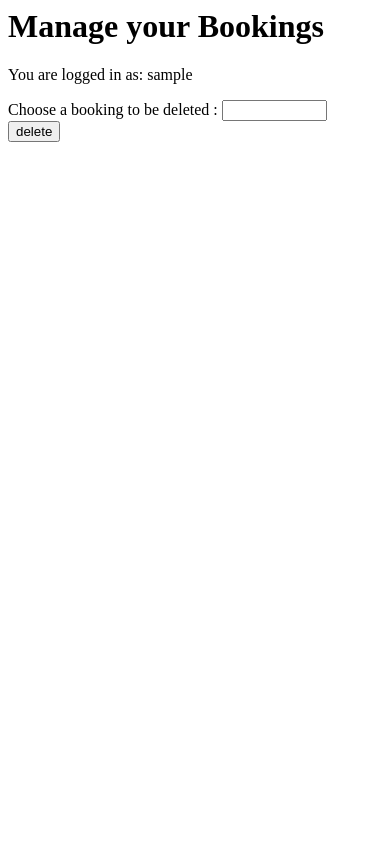
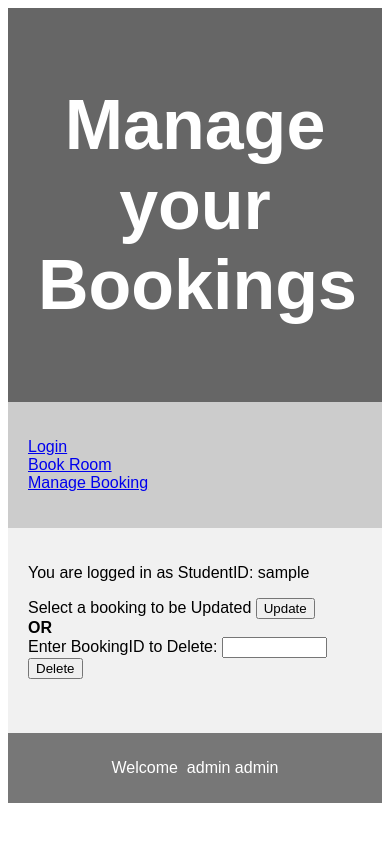
Before and after one commit to leonardokafuri/StudyRoom, a PHP site: page /DeleteBooking.php in a window 390 px wide. Run offline with PHP 8.4, Linux system fonts and the light colour scheme; a user stored in the database is signed in; data that the repository does not hold is empty.

Commit message:
Add files via upload
added updation and css

```diff
--- a/DeleteBooking.php
+++ b/DeleteBooking.php
@@ -1,12 +1,91 @@
 <html>
 <head>
+
+	<style>
+* {
+  box-sizing: border-box;
+}
+
+body {
+  font-family: Arial, Helvetica, sans-serif;
+}
+
+/* Style the header */
+header {
+  background-color: #666;
+  padding: 30px;
+  text-align: center;
+  font-size: 35px;
+  color: white;
+}
+
+/* Create two columns/boxes that floats next to each other */
+nav {
+  float: left;
+  width: 20%;
+  height: 100%;
+  background: #ccc;
+  padding: 20px;
+}
+
+/* Style the list inside the menu */
+nav ul {
+  list-style-type: none;
+  padding: 0;
+}
+
+article {
+  float: left;
+  padding: 20px;
+  width: 80%;
+  background-color: #f1f1f1;
+  height: 100%;
+
+}
+
+/* Clear floats after the columns */
+section:after {
+  content: "";
+  display: table;
+  clear: both;
+}
+
+/* Style the footer */
+footer {
+  background-color: #777;
+  padding: 10px;
+  text-align: center;
+  color: white;
+}
+
+/* Responsive layout - makes the two columns/boxes stack on top of each other instead of next to each other, on small screens */
+@media (max-width:600px) {
+  nav, article {
+    width: 100%;
+    height: auto;
+  }
+}
+</style>
+</head>
+<body>
+<header>
 	<h1>Manage your Bookings</h1>
-</head>
+</header>
+<section>
+  <nav>
+    <ul>
+      <li><a href="Login.php"">Login</a></li>
+      <li><a href="Main.php">Book Room</a></li>
+      <li><a href="DeleteBooking.php">Manage Booking</a></li>
+    </ul>
+  </nav>
+  <article>
+
 <?php
 session_start();
 if (isset($_SESSION['valid_user']))
   {
-    echo '<p>You are logged in as: '.$_SESSION['valid_user'].' <br />';
+    echo '<p>You are logged in as StudentID: '.$_SESSION['valid_user'].' <br />';
 	$user = $_SESSION['valid_user'];
 
 	$db_conn = new mysqli('localhost', 'admin', 'admin', 'booking');
@@ -22,19 +101,126 @@ if (isset($_SESSION['valid_user']))
     $stmt->execute();
     $stmt->store_result();
     $stmt->bind_result($BID,$SID,$RN,$Date,$Time);
+    $booking= array();
+    $i=0;
+    echo '<form method="post">';
 	 while($stmt->fetch()) {
-      echo "<p><strong>Booking ID: </strong>".$BID;
+	  echo '<p><input type="radio" name="radio" value='.$i.' >';
+      echo "<strong>Booking ID: </strong>".$BID;
       echo "&nbsp<strong>Student ID: </strong>".$SID;
       echo "&nbsp<strong>Room Number: </strong>".$RN;
       echo "&nbsp<strong>Date: </strong>".$Date;
       echo "&nbsp<strong>Time: </strong>".$Time ."</p> <br />";
+      $booking[]=array($BID,$SID,$RN,$Date,$Time);
+      $i++;
+
     }
 
-    echo '<form method="post">';
-    echo 'Choose a booking to be deleted : ';
+
+    echo ' Select a booking to be Updated <button type="submit" name="edit">Update</button></br><strong>OR</strong></br> Enter BookingID to Delete: ';
     echo '<input type:"text" name="deleteid" id="deleteid" size="10" /> &nbsp';
-    echo '<button type="submit" name="delete">delete</button>';
-    echo '</form>';
+    echo '<button type="submit" name="delete">Delete</button>&nbsp</br></br>';
+
+
+
+    if (isset($_POST['edit'])) {
+	if(isset($_POST['radio']))
+	{
+		 $_SESSION['bookingID'] = $booking[$_POST['radio']][0];
+		 $_SESSION['roomID']=$booking[$_POST['radio']][2];
+		 $_SESSION['dateID']=$booking[$_POST['radio']][3];
+		 $_SESSION['timeID']=$booking[$_POST['radio']][4];
+
+	echo "You have selected Booking ID :".$booking[$_POST['radio']][0];  //  Displaying Selected Value
+	echo "<p>Update Room Number: ";
+echo "<select name='room'>
+<option selected='selected'>".$booking[$_POST['radio']][2]."</option>
+        <option name='0'>101</option>
+        <option name='1'>102</option>
+        <option name='2'>103</option>
+        <option name='3'>104</option>
+        <option name='4'>105</option>
+        <option name='5'>106</option>
+        <option name='6'>107</option>
+        <option name='7'>108</option>
+        <option name='8'>109</option>
+        <option name='9'>110</option>
+        <option name='10'>111</option>
+        <option name='11'>112</option>
+        <option name='12'>113</option>
+        <option name='13'>114</option>
+        <option name='14'>115</option>
+        <option name='15'>116</option>
+        <option name='16'>117</option>
+        <option name='17'>118</option>
+        <option name='18'>119</option>
+        <option name='19'>120</option>
+        </select></p>";
+	echo "<p>Update Date: ";
+	echo '<input type="date" class="form-control" name="date" id="date" placeholder="Date" value='.$booking[$_POST['radio']][3].'></p>';
+	echo "<p>Update Time: ";
+	echo "<select name='time'>
+	<option selected='selected'>".$booking[$_POST['radio']][4]."</option>
+        <option name='0'>8:00-8:30</option>
+        <option name='1'>8:30-9:00</option>
+        <option name='2'>9:00-9:30</option>
+        <option name='3'>9:30-10:00</option>
+        <option name='4'>10:00-10:30</option>
+        <option name='5'>10:30-11:00</option>
+        <option name='6'>11:00-11:30</option>
+        <option name='7'>11:30-12:00</option>
+        <option name='8'>12:00-12:30</option>
+        <option name='9'>13:00-13:30</option>
+        <option name='10'>13:30-14:00</option>
+        <option name='11'>14:00-14:30</option>
+        <option name='12'>14:30-15:00</option>
+        <option name='13'>15:00-15:30</option>
+        <option name='14'>15:30-16:00</option>
+        <option name='15'>16:00-16:30</option>
+        <option name='16'>16:30-17:00</option>
+        <option name='17'>17:00-17:30</option>
+        <option name='18'>17:30-18:00</option>
+        <option name='19'>18:00-18:30</option>
+        <option name='20'>18:30-19:00</option>
+        <option name='21'>19:00-19:30</option>
+        <option name='22'>19:30-20:00</option>
+        <option name='9'>20:00-20:30</option>
+        <option name='9'>20:30-21:00</option>
+	</select></p>";
+	    echo '<button type="submit" name="check">Update Booking</button></form>';
+
+
+	}
+
+
+	}
+			 if(isset($_POST['check']))
+    {
+
+		//check if avalable
+		$query = "select * from roombooked where
+            RoomNumber='".$_POST['room']."' and
+            Date='".$_POST['date']."' and
+            Time='".$_POST['time']."'";
+            $result = $db_conn->query($query);
+  if ($result->num_rows)
+  {
+
+  }else{
+  	$sqlUpdate = "UPDATE roombooked SET RoomNumber='".$_POST['room']."',
+            Date='".$_POST['date']."',
+            Time='".$_POST['time']."' where BookingID ='" .$_SESSION['bookingID']."'" ;
+
+$stmt = $db_conn->prepare($sqlUpdate);
+	     $stmt->execute();
+	     echo "BookingID: ".$_SESSION['bookingID']." updated successfully <br /> <br />";
+
+  }
+
+
+
+}
+
 
     if(isset($_POST['delete']))
     {
@@ -46,11 +232,21 @@ if (isset($_SESSION['valid_user']))
    	}
 	$db_conn->close();
   }
+
   else
   {
   		echo "You are not logged in";
   		echo '<a href="Login.php">Click here to Login</a></p>';
   		exit;
   }
+
+  echo "</article>
+</section>
+<footer>
+  <p>Welcome &nbsp".$_SESSION['fname']."&nbsp".$_SESSION['lname']."</p>
+</footer>";
+
 ?>
+
+</body>
 </html>
```
Also changed, not shown: Login.php (+69 -17 lines), Main.php (+91 -4 lines), Register.php (+16 -9 lines).
